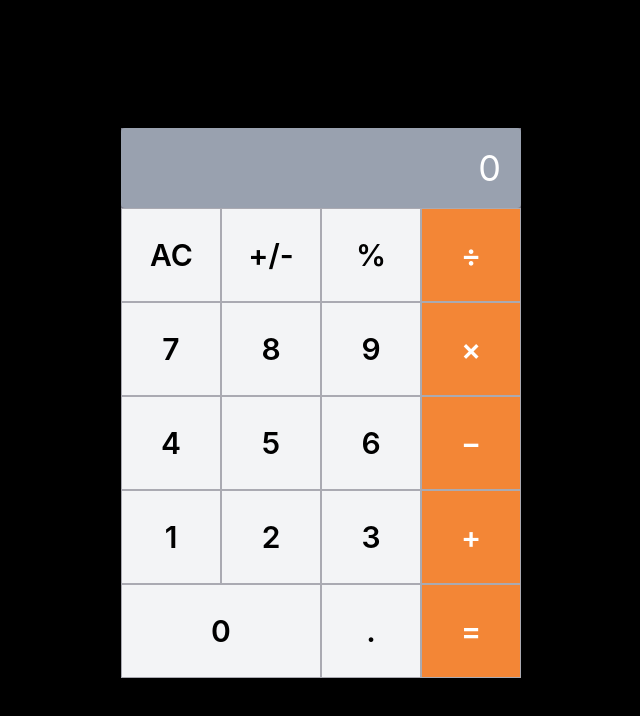
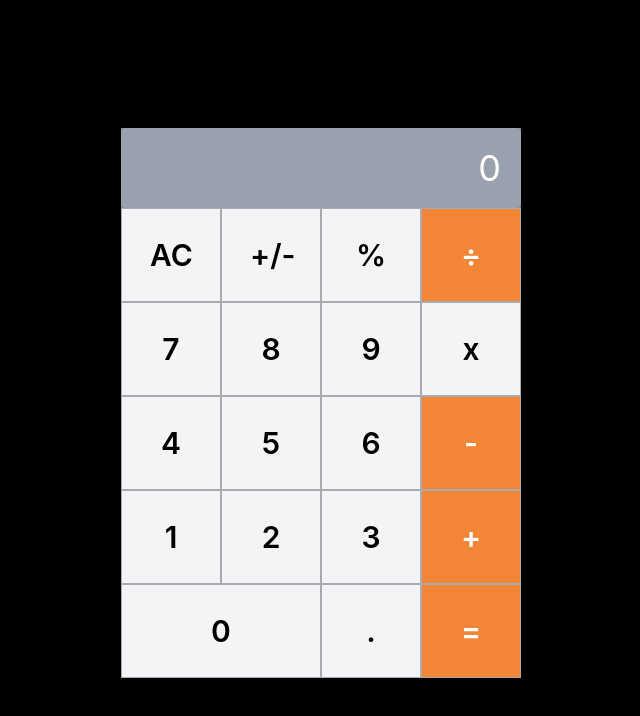
Before and after one commit to PAZZO123/React_calculator, a React app: page / in a window 1280 px wide. Shown: the top 716 px of the page, without its empty margins (319-959 px from the left). Built offline with nearby package versions, Linux system fonts and the light colour scheme; the HTML template or start-up script is replaced by a standard one.

Commit message:
Adding the reusable Calculator

```diff
--- a/src/App.jsx
+++ b/src/App.jsx
@@ -1,5 +1,5 @@
-import Calculator from "./Calculator"
-//import Calculator from "./Calc"
+//import Calculator from "./Calculator"
+import Calculator from "./Calc"
 //import Calculator from "./Calc"
 
 export default function App() {
--- a/src/Calc.jsx
+++ b/src/Calc.jsx
@@ -1,4 +1,6 @@
 import { useState } from "react";
+import Button from "./Components/Button";
+import Symbols from "./data";
 
 export default function Calculator() {
 
@@ -6,25 +8,34 @@ export default function Calculator() {
   const [operator, setOperator] = useState("");
   const [previous, setPrevious] = useState("");
 
+
   function getValue(num){
-    if(value === "0"){
+
+    if(value === previous){
       setValue(num.toString());
-    } else {
+    }
+    else if(value === "0" && num !== "."){
+      setValue(num.toString());
+    }
+    else{
       setValue(prev => prev + num);
     }
+
   }
+
 
   function chooseOp(op){
 
     if(previous !== "" && operator !== "" && value !== ""){
       compute();
-    } else {
+    }
+    else{
       setPrevious(value);
     }
 
     setOperator(op);
-    setValue("0");
   }
+
 
   function compute(){
 
@@ -35,20 +46,30 @@ export default function Calculator() {
 
     let result = 0;
 
-    if(operator === "+"){
-      result = prev + current;
-    }
-    else if(operator === "-"){
-      result = prev - current;
-    }
-    else if(operator === "x"){
-      result = prev * current;
-    }
-    else if(operator === "/"){
-      result = prev / current;
-    }
-    else if(operator === "%"){
-      result = prev % current;
+    switch(operator){
+
+      case "+":
+        result = prev + current;
+        break;
+
+      case "-":
+        result = prev - current;
+        break;
+
+      case "X":
+        result = prev * current;
+        break;
+
+      case "÷":
+        result = prev / current;
+        break;
+
+      case "%":
+        result = prev % current;
+        break;
+
+      default:
+        return;
     }
 
     setValue(result.toString());
@@ -62,6 +83,61 @@ export default function Calculator() {
     setOperator("");
   }
 
+  function toggleSign(){
+    setValue((-(+value)).toString());
+  }
+
+  // decide handler for each button
+  function handleClick(symbol){
+
+    if(!isNaN(symbol)){
+      getValue(symbol);
+    }
+
+    else if(symbol === "."){
+      getValue(".");
+    }
+
+    else if(symbol === "AC"){
+      clear();
+    }
+
+    else if(symbol === "+/-"){
+      toggleSign();
+    }
+
+    else if(symbol === "="){
+      compute();
+    }
+
+    else{
+      chooseOp(symbol);
+    }
+
+  }
+
+  const Calc = Symbols.map((symbol,index)=>{
+
+    let extraStyle="";
+
+    if(symbol==="+"||symbol==="-"||symbol==="X"||symbol==="÷"||symbol==="="){
+      extraStyle="bg-[#F38636] text-white";
+    }
+
+    if(symbol==="0"){
+      extraStyle+=" col-span-2";
+    }
+
+    return(
+      <Button
+        key={index}
+        value={symbol}
+        handler={()=>handleClick(symbol)}
+        extra={extraStyle}
+      />
+    )
+  })
+
   return (
     <div className="h-136 flex items-center justify-center bg-[#7A7B88] w-100">
 
@@ -72,31 +148,7 @@ export default function Calculator() {
         </div>
 
         <div className="grid grid-cols-4 text-3xl bg-gray-100 font-semibold">
-
-          <button onClick={clear} className="border p-7">AC</button>
-          <button onClick={()=>setValue(prev => (-(+prev)).toString())} className="border">+/-</button>
-          <button onClick={()=>chooseOp("%")} className="border">%</button>
-          <button onClick={()=>chooseOp("/")} className="bg-orange-400 text-white border">÷</button>
-
-          <button onClick={()=>getValue(7)} className="border p-7">7</button>
-          <button onClick={()=>getValue(8)} className="border">8</button>
-          <button onClick={()=>getValue(9)} className="border">9</button>
-          <button onClick={()=>chooseOp("x")} className="bg-orange-400 text-white border">×</button>
-
-          <button onClick={()=>getValue(4)} className="border p-7">4</button>
-          <button onClick={()=>getValue(5)} className="border">5</button>
-          <button onClick={()=>getValue(6)} className="border">6</button>
-          <button onClick={()=>chooseOp("-")} className="bg-orange-400 text-white border">−</button>
-
-          <button onClick={()=>getValue(1)} className="border p-7">1</button>
-          <button onClick={()=>getValue(2)} className="border">2</button>
-          <button onClick={()=>getValue(3)} className="border">3</button>
-          <button onClick={()=>chooseOp("+")} className="bg-orange-400 text-white border">+</button>
-
-          <button onClick={()=>getValue(0)} className="col-span-2 border p-7">0</button>
-          <button onClick={()=>getValue(".")} className="border">.</button>
-          <button onClick={compute} className="bg-orange-400 text-white border">=</button>
-
+          {Calc}
         </div>
 
       </div>
--- /dev/null
+++ b/src/Components/Button.jsx
@@ -0,0 +1,10 @@
+export default function Button(props){
+  return (
+    <button
+      onClick={props.handler}
+      className={`btn border border-[#AAAAB2] p-7 ${props.extra}`}
+    >
+      {props.value}
+    </button>
+  )
+}
--- /dev/null
+++ b/src/data.js
@@ -0,0 +1,9 @@
+const Symbols = [
+  "AC","+/-","%","÷",
+  "7","8","9","x",
+  "4","5","6","-",
+  "1","2","3","+",
+  "0",".","="
+]
+
+export default Symbols
```
